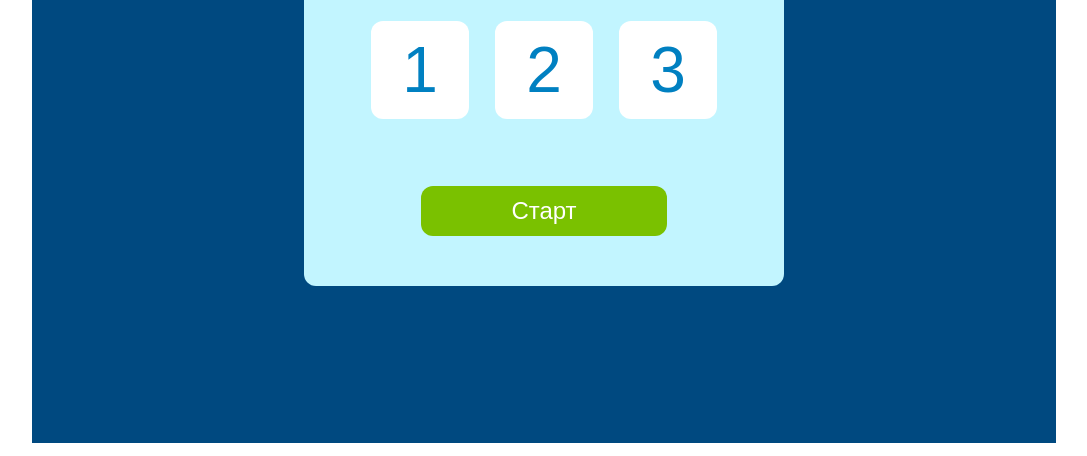
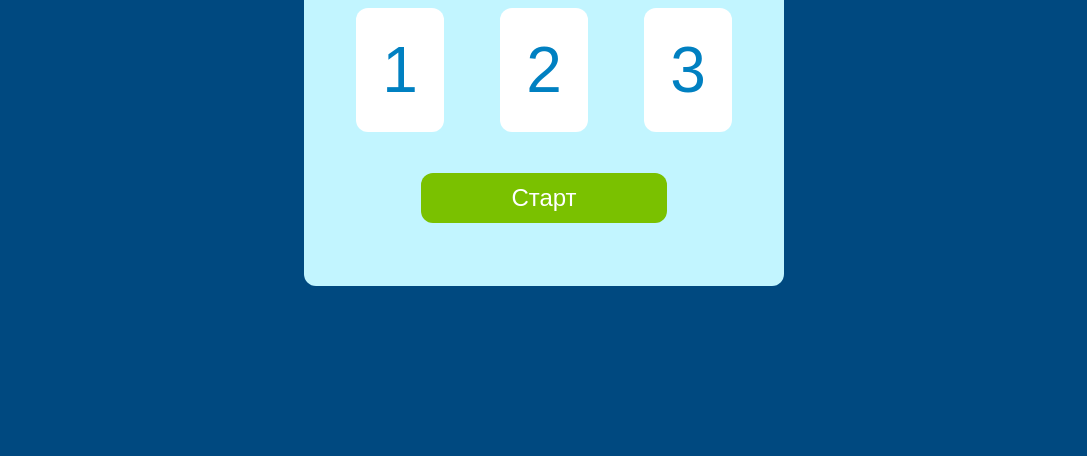
Before and after one commit to noskinnen/cart_game_3, a plain HTML site: page index.html in a window 1280 px wide. Shown: the part 344-800 px from the top of the page, without its empty margins (96-1183 px from the left). Drawn offline with Linux system fonts and the light colour scheme; a web font is replaced by a local one.

Commit message:
lesson1 update 1

```diff
--- a/index.html
+++ b/index.html
@@ -19,16 +19,24 @@
             <div class="menu-text">
                 Выбери сложность
             </div>
-            <div class="numbers-box">
-            <div class="numbers">
-                1
-            </div>
-            <div class="numbers">
-                2
-            </div>
-            <div class="numbers">
-                3
-            </div>
+                <div class="number-toolbar">
+                    <input type="number"
+                    id="number1"
+                    name="numbers"
+                    value="1">
+                    <label for="number1">1</label>
+
+                    <input type="number"
+                    id="number2"
+                    name="numbers"
+                    value="2">
+                    <label for="number2">2</label>
+
+                    <input type="number"
+                    id="number3"
+                    name="numbers"
+                    value="3">
+                    <label for="number3">3</label>
             </div>
             <div class="play-game">
                 Старт
--- a/style.css
+++ b/style.css
@@ -2,7 +2,7 @@
   margin: 0;
   padding: 0;
   box-sizing: border-box;
-  font-family: 'MyFont', sans-serif;
+  font-family: 'StratosSkyeng', sans-serif;
 }
 
 html, body {
@@ -17,11 +17,10 @@ html, body {
       }
 
 @font-face {
-        font-family: 'MyFont'; /* Название твоего шрифта */
-        src: url('MyFont.woff2') format('woff2'), /* Путь до твоего файла .woff2 */
-             url('MyFont.woff') format('woff'); /* Путь до твоего файла .woff */
-        font-weight: normal; /* Насыщенность шрифта */
-        font-style: normal; /* Стиль шрифта */
+        font-family: 'StratosSkyeng';
+        src: url('stratosskyengweb-regular.woff') format('woff2'),url('stratosskyengweb-regular.woff2') format('woff');
+        font-weight: normal;
+        font-style: normal;
       }
 
 
@@ -41,8 +40,8 @@ a {
         align-items: normal;
         flex-direction: column;
         align-content: center;
-        height: 774px;
-        width: 1024px;
+        min-width: 100%;
+        height: 774vh;
         background: #004980;
         background-position: center;
         background-size: cover;
@@ -71,41 +70,39 @@ a {
         line-height: 48px;
         letter-spacing: 0em;
         width: 208px;
+        margin-bottom: 48px;
         text-align: center;
         color: #004980;
 }
 
-.numbers-box {
-        display: flex;
-        flex-wrap: wrap;
-        justify-content: center;
-        align-items: normal;
-        flex-direction: row;
-        align-content: center;
-}
+.number-toolbar input[type="number"] {
+        display: none;
 
-.numbers {
-        display: flex;
-        flex-wrap: wrap;
-        justify-content: center;
-        align-items: normal;
-        flex-direction: column;
-        align-content: center;
+    }
+
+.number-toolbar label {
+        cursor: pointer;
+
+        padding: 26px;
+        margin: 26px;
+
         font-size: 64px;
         font-weight: 400;
         line-height: 72px;
-        letter-spacing: 0px;
-        text-align: center;
-        width: 98px;
-        height: 98px;
+
         color: #0080C1;
         border-radius: 12px;
         background: #FFFFFF;
-        margin-top: 48px;
-        margin-bottom: 67px;
-        margin-right: 13px;
-        margin-left: 13px;
-}
+
+    }
+
+    .number-toolbar input[type="number"]:checked+label {
+        background-color: #d0ffb7;
+    }
+
+    .number-toolbar label:hover {
+        background-color: #d0ffb7;
+    }
 
 .play-game {
         display: flex;
@@ -114,6 +111,7 @@ a {
         align-items: normal;
         flex-direction: column;
         align-content: center;
+        margin-top: 67px;
         font-size: 24px;
         font-weight: 400;
         line-height: 32px;
@@ -124,6 +122,8 @@ a {
         height: 50px;
         border-radius: 12px;
         background: #7AC100;
+
+        cursor: pointer;
 }
 
 
```
